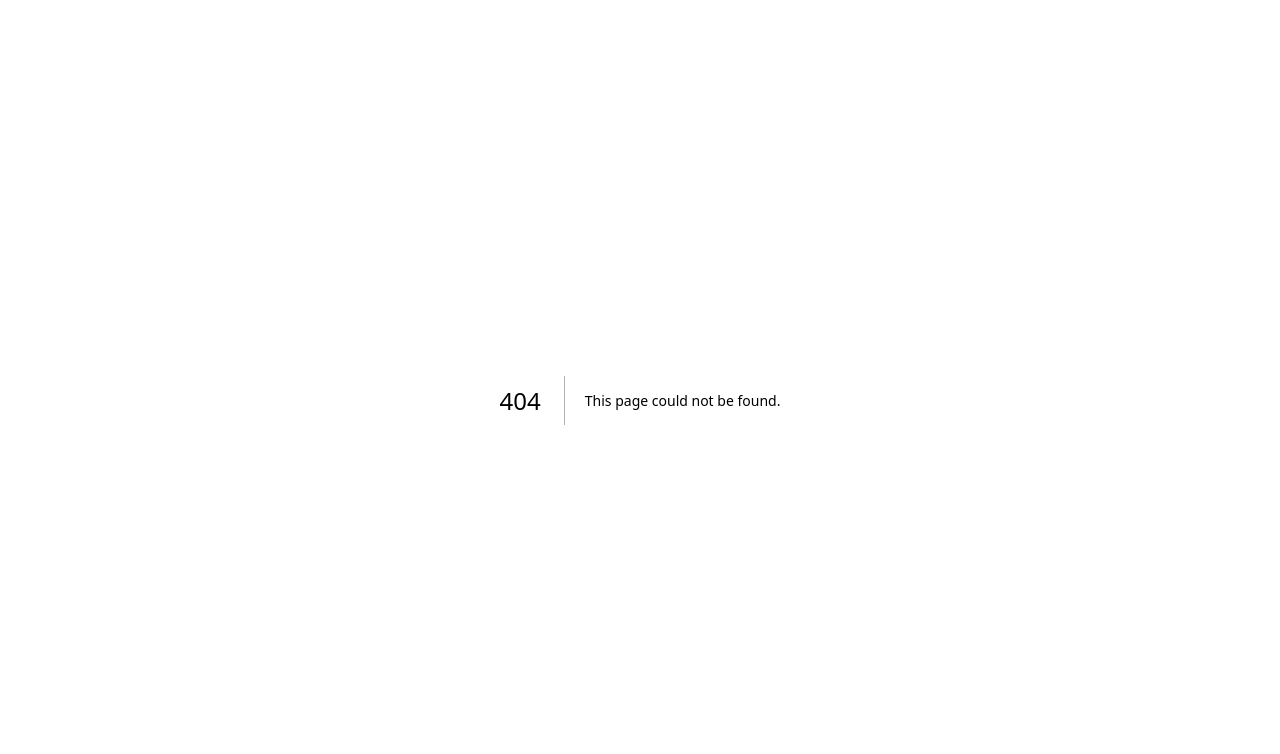
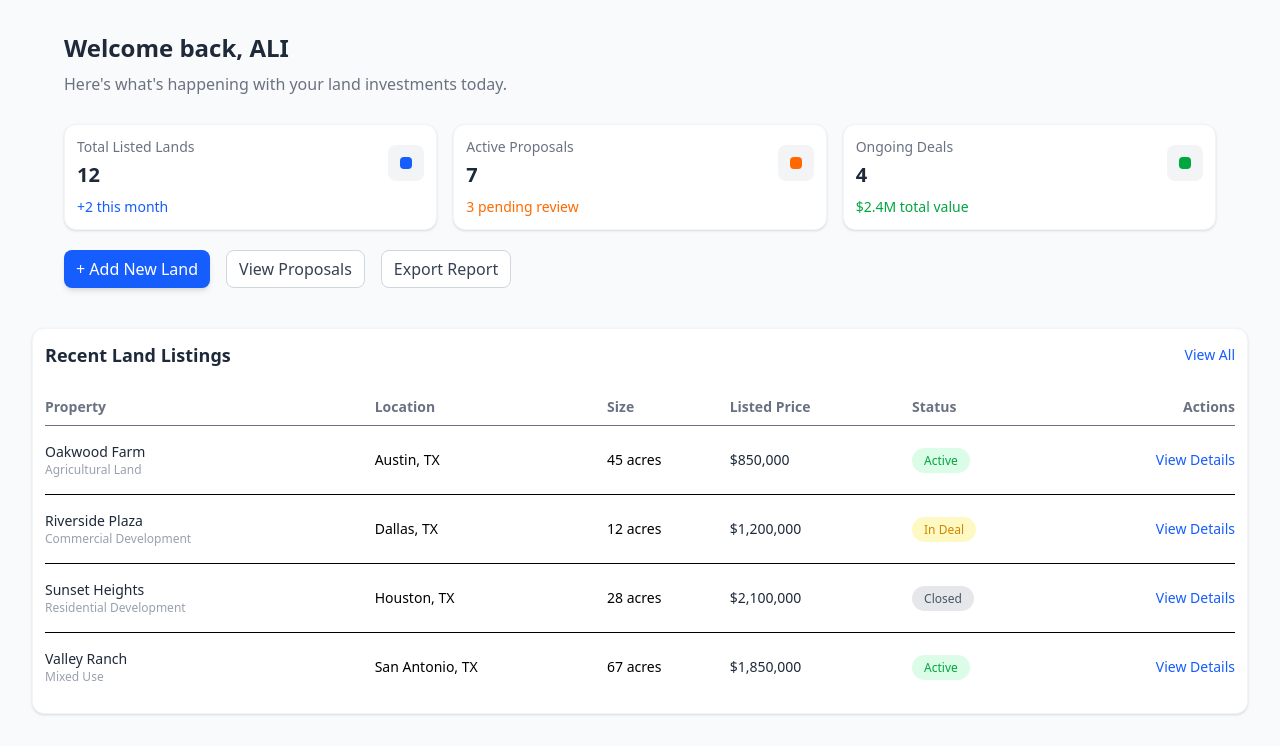
Before and after one commit to Raja-Ali11/JV-Agreement, a Next.js app: page /landOwner/dashboard in a window 1280 px wide. Before the commit this address had no page. Shown: the top 754 px of the page. Built offline with nearby package versions, Linux system fonts and the light colour scheme.

Commit message:
Added Landowner Dashboard page - By Raja-Ali11

```diff
--- /dev/null
+++ b/app/landOwner/dashboard/page.tsx
@@ -0,0 +1,216 @@
+
+export default function Dashboard() {
+  const stats = [
+    {
+      title: "Total Listed Lands",
+      value: 12,
+      subText: "+2 this month",
+      color: "text-blue-600",
+      gradient: "from-blue-500 to-blue-400",
+    },
+    {
+      title: "Active Proposals",
+      value: 7,
+      subText: "3 pending review",
+      color: "text-orange-500",
+      gradient: "from-orange-500 to-orange-400",
+    },
+    {
+      title: "Ongoing Deals",
+      value: 4,
+      subText: "$2.4M total value",
+      color: "text-green-600",
+      gradient: "from-green-500 to-green-400",
+    },
+  ];
+  const listings = [
+    {
+      property: "Oakwood Farm",
+      type: "Agricultural Land",
+      location: "Austin, TX",
+      size: "45 acres",
+      price: "$850,000",
+      status: "Active",
+    },
+    {
+      property: "Riverside Plaza",
+      type: "Commercial Development",
+      location: "Dallas, TX",
+      size: "12 acres",
+      price: "$1,200,000",
+      status: "In Deal",
+    },
+    {
+      property: "Sunset Heights",
+      type: "Residential Development",
+      location: "Houston, TX",
+      size: "28 acres",
+      price: "$2,100,000",
+      status: "Closed",
+    },
+    {
+      property: "Valley Ranch",
+      type: "Mixed Use",
+      location: "San Antonio, TX",
+      size: "67 acres",
+      price: "$1,850,000",
+      status: "Active",
+    },
+  ];
+   const statusStyles: Record<string, string> = {
+    Active: "bg-green-100 text-green-600",
+    "In Deal": "bg-yellow-100 text-yellow-600",
+    Closed: "bg-gray-200 text-gray-600",
+  };
+
+
+
+  return (
+    <div className="bg-gray-50 py-8 px-4 md:px-8">
+      <div className="max-w-6xl mx-auto">
+
+        {/* Welcome Section */}
+        <div className="mb-7">
+          <h2 className="text-xl md:text-2xl font-bold text-gray-800">
+            Welcome back, ALI
+          </h2>
+          <p className="text-gray-500 mt-2 text-sm md:text-base">
+            Here's what's happening with your land investments today.
+          </p>
+        </div>
+
+        {/* Cards */}
+        <div className="grid grid-cols-1 sm:grid-cols-2 lg:grid-cols-3 gap-4">
+          {stats.map((item, index) => (
+            <div
+              key={index}
+              className="relative bg-white rounded-xl p-3 border border-gray-100 shadow-sm
+              hover:shadow-xl hover:-translate-y-1 transition-all duration-300 group"
+            >
+              {/* Top Gradient Line */}
+
+
+              <div className="flex justify-between items-center">
+                <div>
+                  <p className="text-gray-500 text-sm">{item.title}</p>
+                  <h3 className="text-xl font-bold text-gray-800 mt-1">
+                    {item.value}
+                  </h3>
+                </div>
+
+                <div
+                  className={`w-9 h-9 flex items-center justify-center rounded-lg bg-gray-100
+                  group-hover:scale-110 transition`}
+                >
+                  <div className={`w-3 h-3 rounded-sm ${item.color} bg-current`} />
+                </div>
+              </div>
+
+              <p className={`text-sm mt-2 font-medium ${item.color}`}>
+                {item.subText}
+              </p>
+            </div>
+          ))}
+        </div>
+      </div>
+      <div className="mt-5 px-8">
+      <div className="flex flex-col sm:flex-row gap-4">
+
+        {/* Add New Land */}
+        <button className="px-3 py-1.5 rounded-lg bg-blue-600 text-white font-medium
+        shadow-md hover:bg-blue-700 hover:shadow-lg transition-all duration-300">
+          + Add New Land
+        </button>
+
+        {/* View Proposals */}
+        <button className="px-3 py-1.5 rounded-lg border border-gray-300
+        bg-white text-gray-700 font-medium
+        hover:bg-gray-100 hover:shadow-sm transition-all duration-300">
+          View Proposals
+        </button>
+
+        {/* Export Report */}
+        <button className="px-3 py-1.5 rounded-lg border border-gray-300
+        bg-white text-gray-700 font-medium
+        hover:bg-gray-100 hover:shadow-sm transition-all duration-300">
+          Export Report
+        </button>
+
+      </div>
+    </div>
+     <div className="bg-white mt-10 rounded-xl shadow-sm border border-gray-100 p-3">
+
+      {/* Header */}
+      <div className="flex justify-between items-center mb-5">
+        <h3 className="text-lg font-semibold text-gray-800">
+          Recent Land Listings
+        </h3>
+        <button className="text-blue-600 text-sm font-medium hover:underline">
+          View All
+        </button>
+      </div>
+
+      {/* Table */}
+      <div className="overflow-x-auto">
+        <table className="w-full text-sm text-left">
+
+          <thead className="text-gray-500 border-b">
+            <tr>
+              <th className="py-2">Property</th>
+              <th>Location</th>
+              <th>Size</th>
+              <th>Listed Price</th>
+              <th>Status</th>
+              <th className="text-right">Actions</th>
+            </tr>
+          </thead>
+
+          <tbody>
+            {listings.map((item, index) => (
+              <tr
+                key={index}
+                className="border-b last:border-none hover:bg-gray-50 transition"
+              >
+                {/* Property */}
+                <td className="py-4 mx">
+                  <div className="font-medium text-gray-800">
+                    {item.property}
+                  </div>
+                  <div className="text-gray-400 text-xs">
+                    {item.type}
+                  </div>
+                </td>
+
+                <td>{item.location}</td>
+                <td>{item.size}</td>
+                <td className="font-medium text-gray-800">
+                  {item.price}
+                </td>
+
+                {/* Status */}
+                <td>
+                  <span
+                    className={`px-3 py-1 text-xs rounded-full font-medium ${statusStyles[item.status]}`}
+                  >
+                    {item.status}
+                  </span>
+                </td>
+
+                {/* Actions */}
+                <td className="text-right">
+                  <button className="text-blue-600 hover:underline text-sm font-medium">
+                    View Details
+                  </button>
+                </td>
+              </tr>
+            ))}
+          </tbody>
+
+        </table>
+      </div>
+    </div>
+
+
+    </div>
+  );
+};
```
